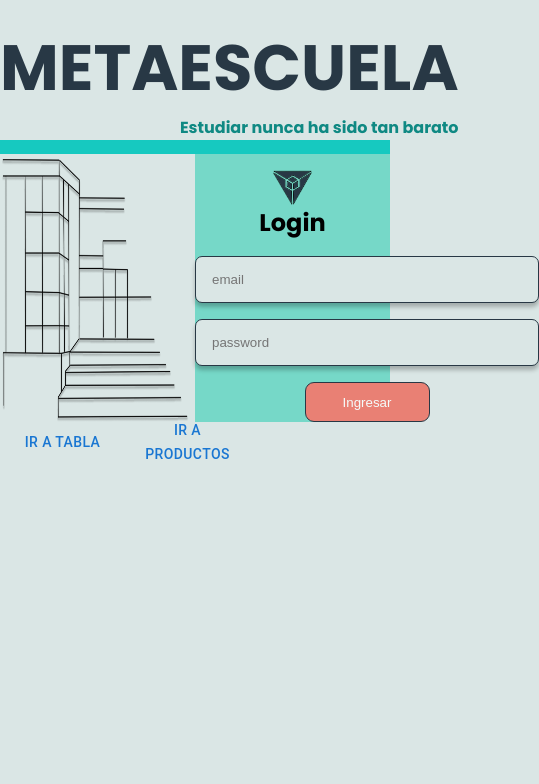
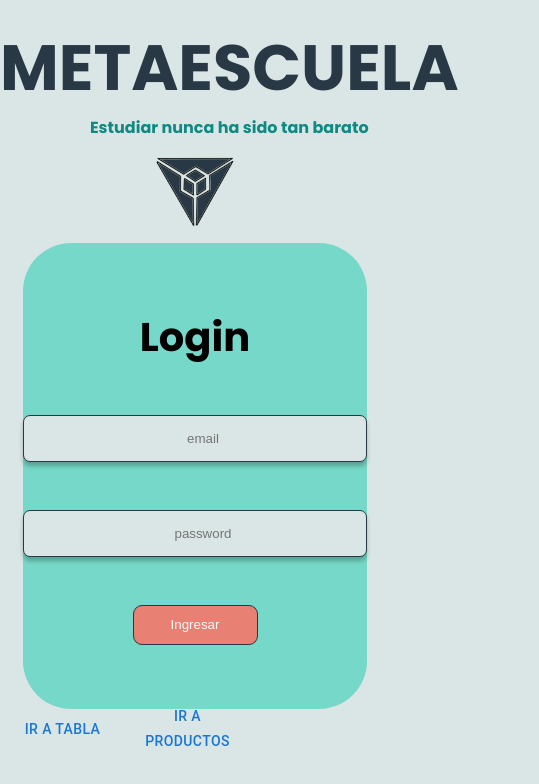
Before and after one commit to cristiansanm/metaescuela, a React (Create React App) app: page / in a window 390 px wide. Shown: the top 784 px of the page, 539 px wide, since content can reach past the window. Built offline with nearby package versions, Linux system fonts and the light colour scheme.

Commit message:
Met-15-create-login-form-finish

```diff
--- a/src/assets/scss/login/login.scss
+++ b/src/assets/scss/login/login.scss
@@ -42,11 +42,15 @@ h4{
     display:flex;
     width: 50%;
 }
-.logoMetaescuela{
+.logoMetaescuela2{
     display:flex;
     width: 20%;
 }
-.contenedor-foumulario{
+.logoMetaescuela{
+    display:none;
+}
+
+.contenedor-formulario{
     background-color: #76D8C8;
     display:flex;
     width: 50%;
@@ -57,3 +61,34 @@ h4{
     justify-content: center;
     padding-top: 1rem;
 }
+
+@media screen and (max-width: 800px) {
+    h1,h4{
+        text-align: center;
+    }
+    .barra-color-azul,.logoMetaescuela2,.logoPuche{
+        display: none;
+    }
+    .contenedor-formulario-foto{
+        flex-direction: row;
+        align-items: center;
+        align-content: center;
+        justify-content: center;
+    }
+
+    .logoMetaescuela{
+
+        display:flex;
+        width: 20%;
+        margin-top: 1rem;
+        margin-bottom: 1rem;
+    }
+    .contenedor-formulario{
+        width: 100%;
+        padding-top: 4rem;
+        padding-bottom: 4rem;
+        margin-left: 9rem;
+        margin-right: 9rem;
+        border-radius: 3rem;
+    }
+}
--- a/src/assets/scss/login/loginForm.scss
+++ b/src/assets/scss/login/loginForm.scss
@@ -40,3 +40,19 @@ button {
     box-sizing: border-box;
     border-radius: 9px;
 }
+@media screen and (max-width: 800px) {
+
+    h2{
+        font-size: 2.5rem;
+        margin-bottom: 2rem;
+    }
+    .email{
+        margin-bottom: 3rem;
+        text-align: center;
+    }
+    .password{
+        margin-bottom: 3rem;
+        text-align: center;
+    }
+
+}
--- a/src/components/Login/Login.jsx
+++ b/src/components/Login/Login.jsx
@@ -21,8 +21,9 @@ const Login = () => {
       </div>
       <div className="contenedor-formulario-foto">
         <img className="logoPuche" src={logoPuche} alt="logo"/>
-        <div className="contenedor-foumulario" >
-            <img className="logoMetaescuela" src={logoMetaescuela} alt="logoMetaescuela" />
+        <img className="logoMetaescuela" src={logoMetaescuela} alt="logoMetaescuela" />
+        <div className="contenedor-formulario" >
+            <img className="logoMetaescuela2" src={logoMetaescuela} alt="logoMetaescuela" />
             <LoginForm />
         </div>
 
```
